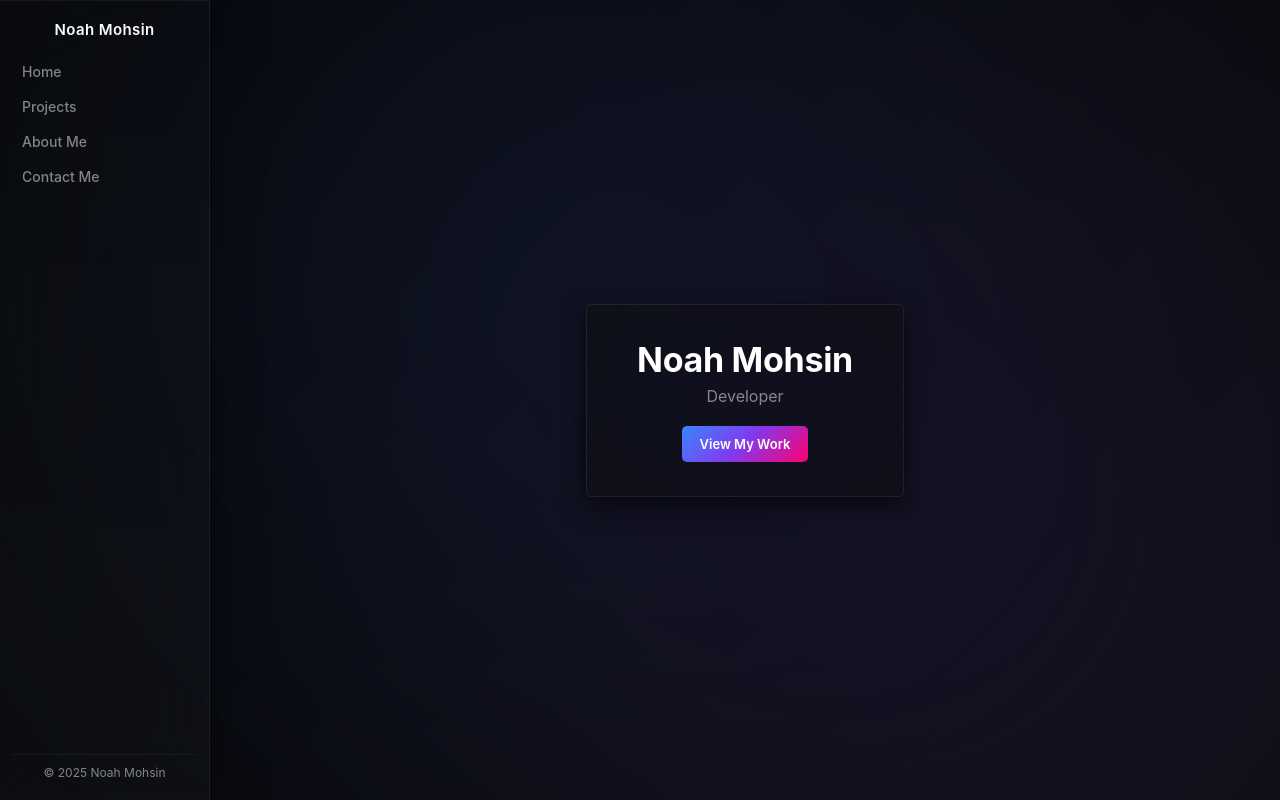
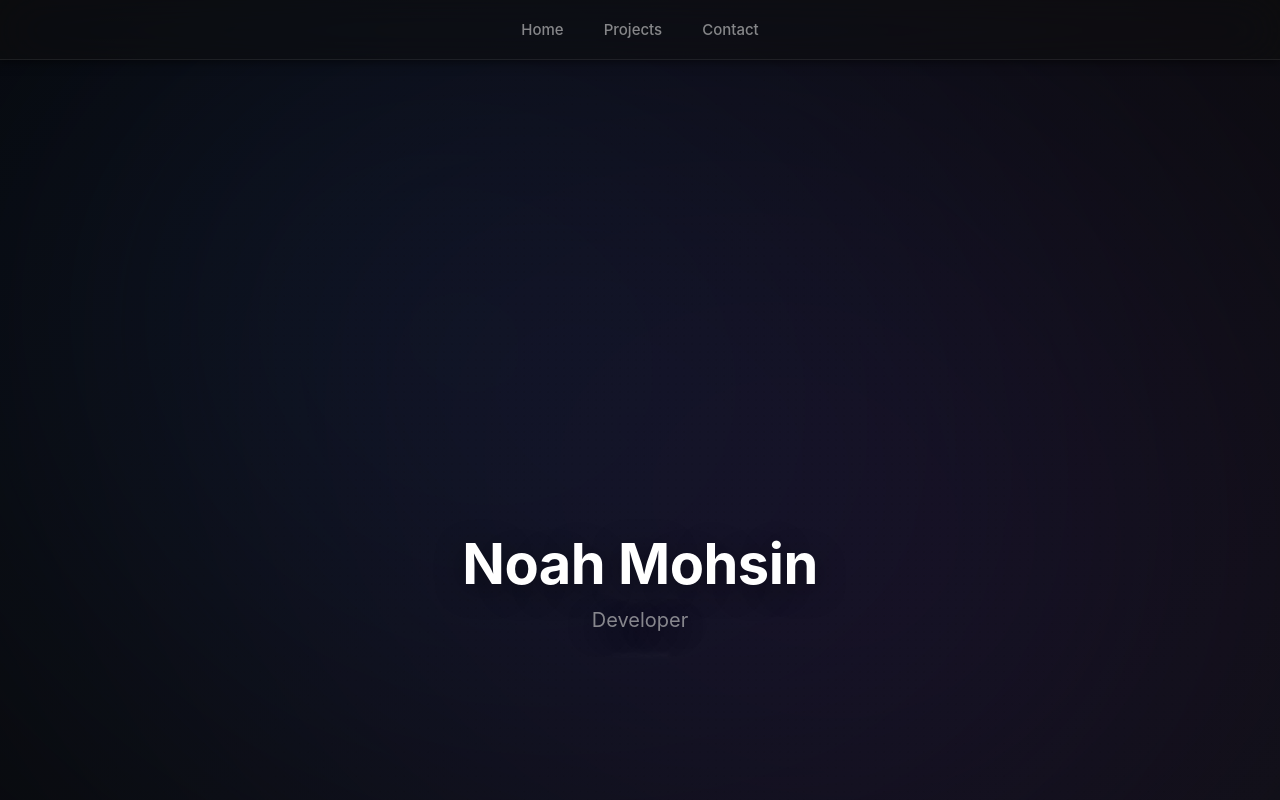
Before and after one commit to NoahMohsin44/mainWebsite, a plain HTML site: page index.html in a window 1280 px wide. Drawn offline with Linux system fonts and the light colour scheme.

Commit message:
Add files via upload

```diff
--- a/index.html
+++ b/index.html
@@ -8,68 +8,50 @@
     :root{
       --bg: linear-gradient(135deg, #050506 0%, #0d0e10 100%);
       --accent: linear-gradient(135deg,#3a86ff 0%, #8338ec 50%, #ff006e 100%);
-      --glass: rgba(255,255,255,0.03);
       --muted: rgba(200,200,200,0.65);
-      --radius: 5px;
     }
 
     *{box-sizing:border-box;margin:0;padding:0}
     body{
       font-family: -apple-system, BlinkMacSystemFont, "Segoe UI", Roboto, "Helvetica Neue", Arial;
       background: var(--bg);
-      color:#f2f2f2;
+      color:#fff;
       display:flex;
+      flex-direction:column;
       min-height:100vh;
       overflow:hidden;
     }
 
-    /* Sidebar */
-    .sidebar{
-      width:210px;
-      background:linear-gradient(180deg, rgba(10,10,10,0.7), rgba(20,20,20,0.5));
-      backdrop-filter: blur(40px) saturate(180%);
-      border-right:1px solid rgba(255,255,255,0.06);
-      box-shadow:inset 0 1px rgba(255,255,255,0.05), 0 0 40px rgba(0,0,0,0.7);
-      padding:20px 12px;
+    /* Top Navigation */
+    .navbar{
+      position:fixed;
+      top:0;left:0;right:0;
+      height:60px;
       display:flex;
-      flex-direction:column;
-      justify-content:space-between;
+      align-items:center;
+      justify-content:center;
+      background:rgba(15,15,15,0.65);
+      backdrop-filter: blur(25px) saturate(180%);
+      border-bottom:1px solid rgba(255,255,255,0.08);
+      box-shadow:0 1px 10px rgba(0,0,0,0.6);
+      z-index:10;
     }
 
-    .menu h2{
-      font-size:15px;
-      margin-bottom:16px;
-      font-weight:600;
-      text-align:center;
-      letter-spacing:0.4px;
-      color:#fff;
+    .nav-links{
+      display:flex;
+      gap:40px;
     }
 
-    .menu a{
-      display:flex;
-      align-items:center;
-      gap:8px;
-      padding:8px 10px;
-      margin-bottom:2px;
-      border-radius:var(--radius);
+    .nav-links a{
+      color:var(--muted);
       text-decoration:none;
-      color:var(--muted);
-      background:transparent;
-      transition:all .25s ease;
+      font-size:15px;
       font-weight:500;
-      font-size:14px;
-    }
-    .menu a:hover{
-      background:rgba(255,255,255,0.08);
-      color:#fff;
+      transition:color .3s ease;
     }
 
-    .footer{
-      text-align:center;
-      font-size:12px;
-      color:var(--muted);
-      padding-top:10px;
-      border-top:1px solid rgba(255,255,255,0.05);
+    .nav-links a:hover{
+      color:#fff;
     }
 
     /* Main */
@@ -77,10 +59,12 @@
       flex:1;
       display:flex;
       flex-direction:column;
+      justify-content:flex-end;
       align-items:center;
-      justify-content:center;
       text-align:center;
       position:relative;
+      padding-bottom:18vh;
+      margin-top:60px;
     }
 
     .main::before{
@@ -91,73 +75,92 @@
       filter:blur(280px);
       opacity:0.45;
       z-index:0;
+      pointer-events:none;
     }
 
-    .content{
+    .noise{
+      position:absolute;
+      inset:0;
+      z-index:1;
+      pointer-events:none;
+      mix-blend-mode:multiply;
+    }
+
+    .noise::before,
+    .noise::after{
+      content:'';
+      position:absolute;
+      inset:0;
+      opacity:0.08;
+      background-repeat:repeat;
+    }
+
+    .noise::before{
+      background-image: radial-gradient(rgba(0,0,0,0.7) 1px, transparent 1.5px);
+      background-size:8px 8px;
+      animation: noiseMove 10s linear infinite;
+    }
+
+    .noise::after{
+      background-image: radial-gradient(rgba(0,0,0,0.45) 0.5px, transparent 1px);
+      background-size:3px 3px;
+      opacity:0.06;
+      animation: noiseMove 18s linear infinite reverse;
+    }
+
+    @keyframes noiseMove{
+      from { background-position: 0 0 }
+      to   { background-position: 400px 400px }
+    }
+
+    .hero{
       position:relative;
-      z-index:1;
-      background:rgba(15,15,15,0.6);
-      backdrop-filter: blur(55px) saturate(200%);
-      border:1px solid rgba(255,255,255,0.08);
-      border-radius:var(--radius);
-      padding:34px 50px;
-      box-shadow:0 8px 24px rgba(0,0,0,0.65);
+      z-index:2;
+      color:#fff;
+      text-shadow:0 6px 30px rgba(0,0,0,0.45);
     }
 
     h1{
-      font-size:34px;
+      font-size:56px;
       font-weight:700;
-      margin-bottom:6px;
-      letter-spacing:-0.3px;
-      color:#fff;
+      letter-spacing:-0.5px;
+      margin-bottom:10px;
     }
+
     h2{
-      font-size:16px;
+      font-size:20px;
       font-weight:400;
       color:var(--muted);
-      margin-bottom:20px;
     }
 
-    .btn{
-      display:inline-block;
-      padding:10px 18px;
-      border-radius:var(--radius);
-      background:var(--accent);
-      color:#fff;
-      text-decoration:none;
-      font-weight:600;
-      font-size:13px;
-      transition:transform .2s ease;
+    .hero::after{
+      content:'';display:block;margin:22px auto 0;width:60px;height:2px;border-radius:2px;background:linear-gradient(90deg,#fff4,#fff);
+      opacity:0.06;filter:blur(2px);
     }
-    .btn:hover{transform:translateY(-2px)}
 
     @media(max-width:900px){
-      .sidebar{width:70px;padding:16px 8px}
-      .menu h2{display:none}
-      .menu a{padding:8px;margin-bottom:4px;text-align:center;font-size:13px}
-      .main{padding:20px}
-      .content{padding:28px 18px}
-      h1{font-size:28px}
+      .nav-links{gap:20px}
+      .nav-links a{font-size:14px}
+      h1{font-size:36px}
+      h2{font-size:16px}
+      .main{padding:20px;justify-content:center;padding-bottom:0}
     }
   </style>
 </head>
 <body>
-  <aside class="sidebar">
-    <div class="menu">
-      <h2>Noah Mohsin</h2>
+  <nav class="navbar">
+    <div class="nav-links">
       <a href="#">Home</a>
-      <a href="#">Projects</a>
-      <a href="#">About Me</a>
-      <a href="#">Contact Me</a>
+      <a href="/html/projects.html">Projects</a>
+      <a href="#">Contact</a>
     </div>
-    <div class="footer">© 2025 Noah Mohsin</div>
-  </aside>
+  </nav>
 
   <main class="main">
-    <div class="content">
+    <div class="noise" aria-hidden="true"></div>
+    <div class="hero">
       <h1>Noah Mohsin</h1>
       <h2>Developer</h2>
-      <a href="#" class="btn">View My Work</a>
     </div>
   </main>
 </body>
```
Also changed, not shown: projects.html (added, +199 -0 lines).
